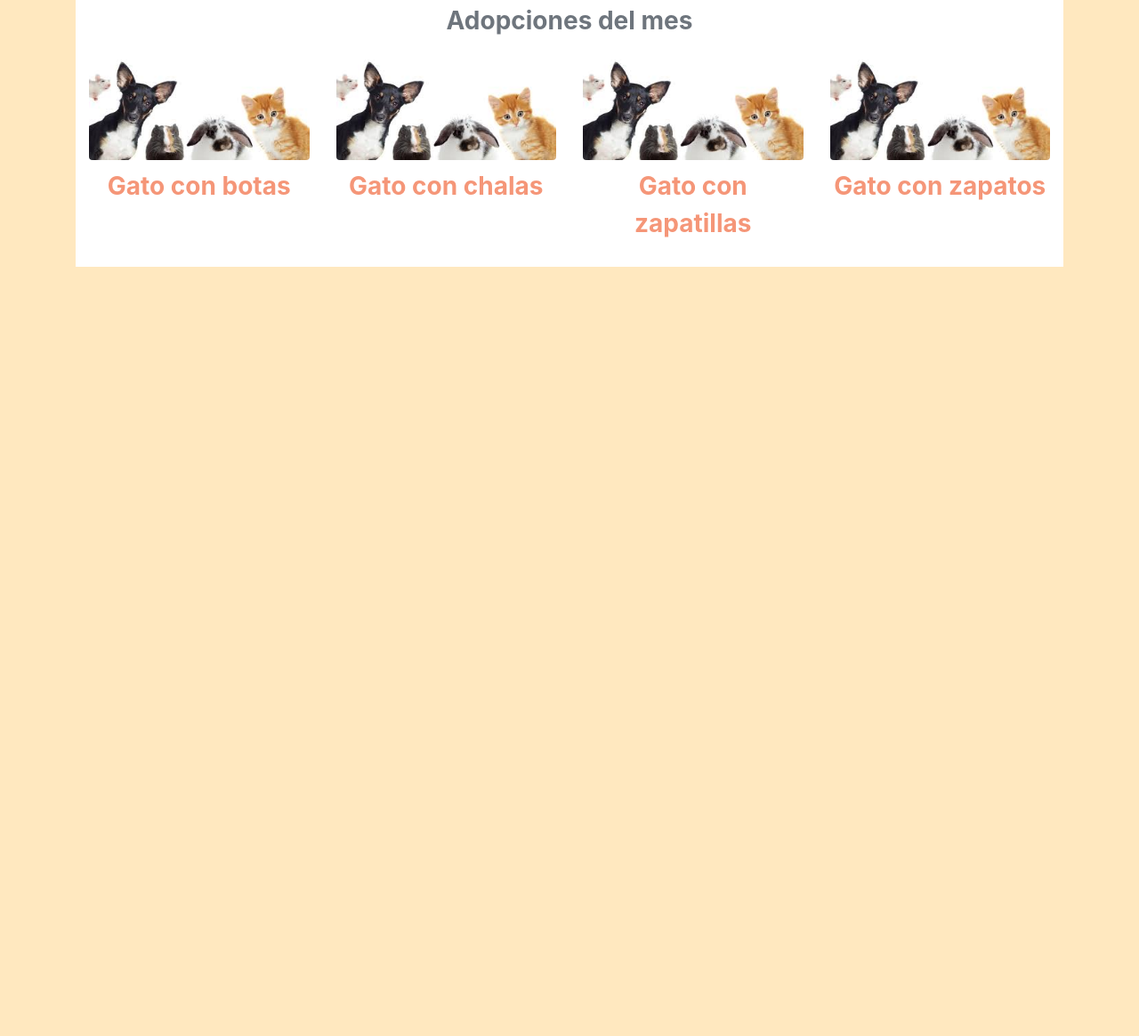
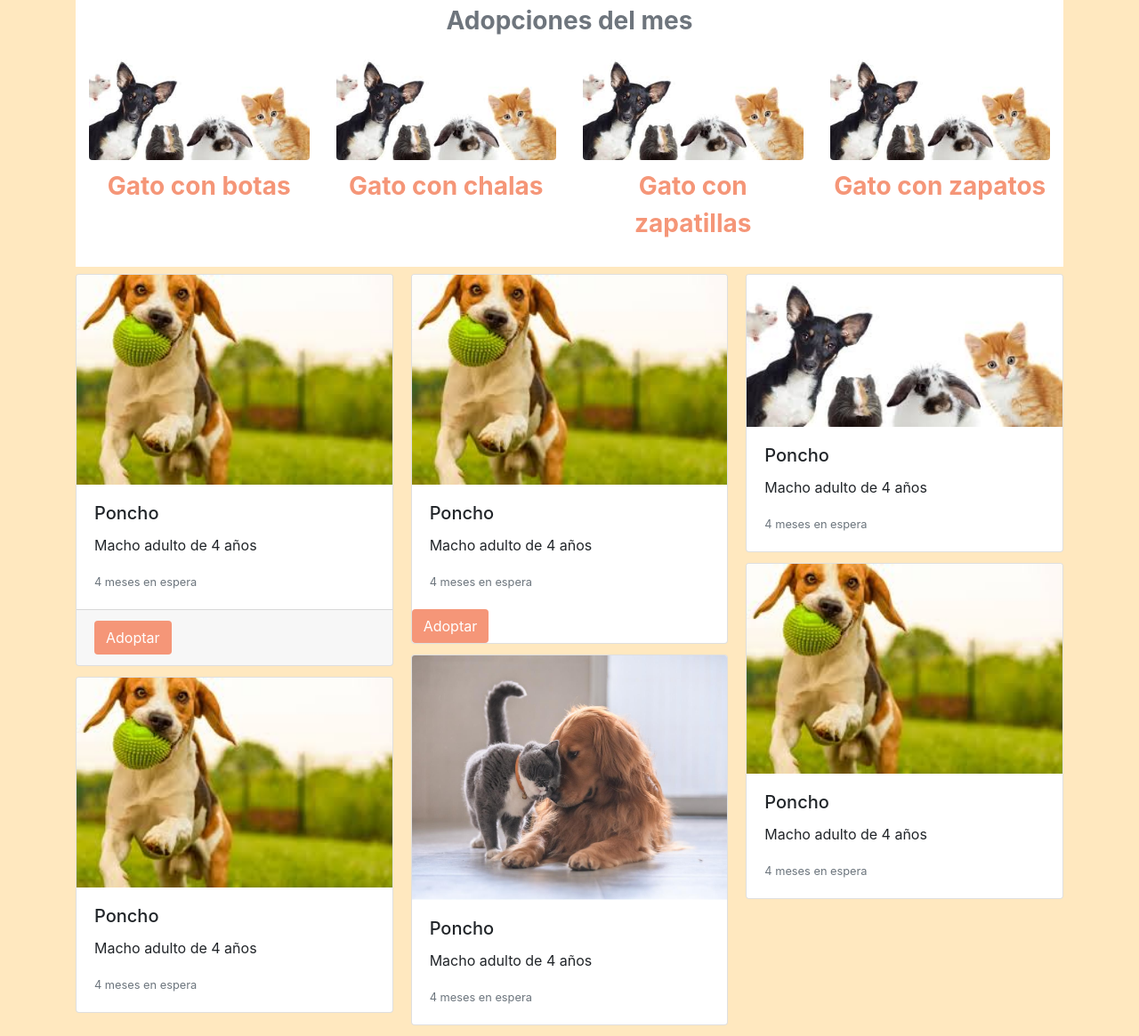
Before and after one commit to gustavoromerocl/Curso-Bootstrap-4, a plain HTML site: page bootstrap-avanzado/index.html in a window 1280 px wide. Shown: the part 932-2097 px from the top of the page at 89% size. Before the commit the page ends 1232 px from the top, so only its background shows below. Drawn offline with nearby package versions, Linux system fonts and the light colour scheme.

Commit message:
Masonry Layout con Cards

```diff
--- a/bootstrap-avanzado/index.html
+++ b/bootstrap-avanzado/index.html
@@ -72,7 +72,7 @@
                   <a class="nav-link" href="#">Inicio</a>
                 </li>
                 <li class="nav-item">
-                  <a class="nav-link" href="#">Adopciones</a>
+                  <a class="nav-link" href="#adoptions">Adopciones</a>
                 </li>
                 <li class="nav-item">
                   <a class="nav-link" href="#">Hogar temporal</a>
@@ -200,6 +200,63 @@
               </div>
             </div>
           </section>
+
+          <section class="adoptions" id="cats-for-adoption">
+            <div class="card-columns pt-2">
+              <div class="card">
+                <img src="img/carousel/img0.jpg" class="card-img-top" alt="m1">
+                <div class="card-body">
+                  <h5 class="card-title">Poncho</h5>
+                  <p class="card-text">Macho adulto de 4 años</p>
+                  <p class="card-text"> <small class="text-muted">4 meses en espera</small></p>
+                </div>
+                <div class="card-footer">
+                  <button type="button" class="btn btn-orange">Adoptar</button>
+                </div>
+              </div>
+              <div class="card">
+                <img src="img/carousel/img0.jpg" class="card-img-top" alt="m1">
+                <div class="card-body">
+                  <h5 class="card-title">Poncho</h5>
+                  <p class="card-text">Macho adulto de 4 años</p>
+                  <p class="card-text"> <small class="text-muted">4 meses en espera</small></p>
+                </div>
+              </div>
+              <div class="card">
+                <img src="img/carousel/img0.jpg" class="card-img-top" alt="m1">
+                <div class="card-body">
+                  <h5 class="card-title">Poncho</h5>
+                  <p class="card-text">Macho adulto de 4 años</p>
+                  <p class="card-text"> <small class="text-muted">4 meses en espera</small></p>
+                </div>
+                <button type="button" class="btn btn-orange">Adoptar</button>
+              </div>
+              <div class="card">
+                <img src="img/carousel/img1.jpg" class="card-img-top" alt="m1">
+                <div class="card-body">
+                  <h5 class="card-title">Poncho</h5>
+                  <p class="card-text">Macho adulto de 4 años</p>
+                  <p class="card-text"> <small class="text-muted">4 meses en espera</small></p>
+                </div>
+              </div>
+              <div class="card">
+                <img src="img/carousel/img2.jpg" class="card-img-top" alt="m1">
+                <div class="card-body">
+                  <h5 class="card-title">Poncho</h5>
+                  <p class="card-text">Macho adulto de 4 años</p>
+                  <p class="card-text"> <small class="text-muted">4 meses en espera</small></p>
+                </div>
+              </div>
+              <div class="card">
+                <img src="img/carousel/img0.jpg" class="card-img-top" alt="m1">
+                <div class="card-body">
+                  <h5 class="card-title">Poncho</h5>
+                  <p class="card-text">Macho adulto de 4 años</p>
+                  <p class="card-text"> <small class="text-muted">4 meses en espera</small></p>
+                </div>
+              </div>
+            </div>
+          </section>
     </div>
 
     <!-- Optional JavaScript -->
```
